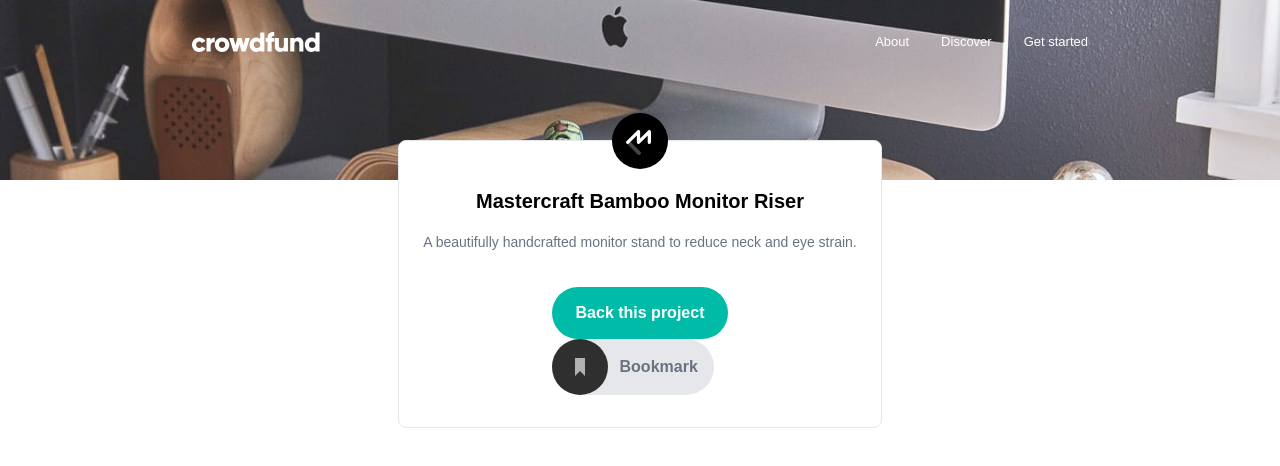
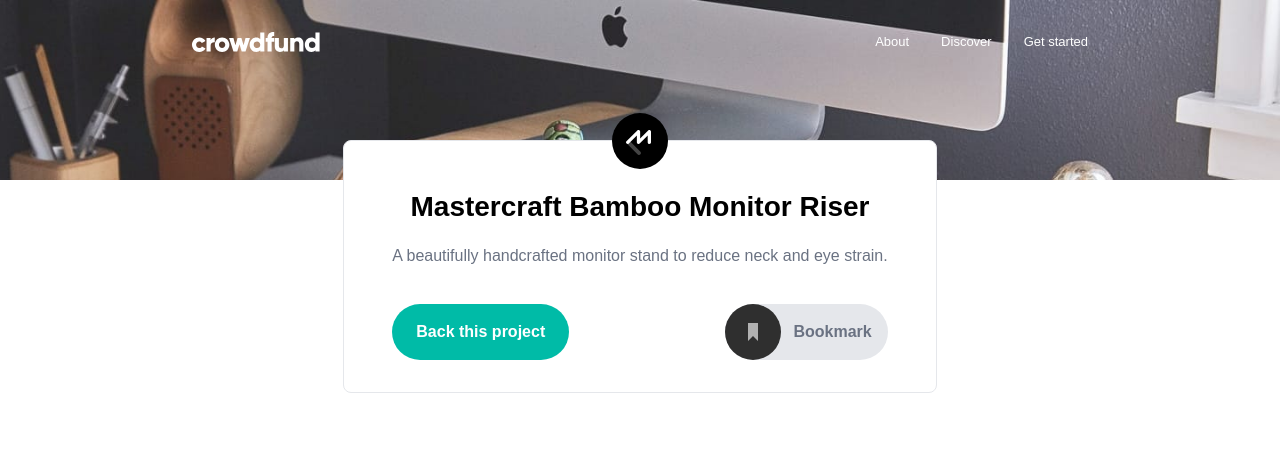
Before and after one commit to anet-eny/crowdfunding-product-page, a React (Vite) app: page / in a window 1280 px wide. Shown: the top 466 px of the page. Built offline with nearby package versions, Linux system fonts and the light colour scheme.

Commit message:
Update layout of Hero component

```diff
--- a/src/components/Button.jsx
+++ b/src/components/Button.jsx
@@ -1,6 +1,6 @@
 export default function Button({ variant = "active", onClick, children }) {
   const baseStyles =
-    "text-preset-6 font-bold text-white px-6 py-4 rounded-full transition-colors duration-200";
+    "text-preset-6 font-bold text-white px-6 py-4 rounded-full transition-colors duration-200 flex-shrink-0";
 
   const variants = {
     active: "bg-teal-500 hover:bg-teal-800 cursor-pointer",
--- a/src/components/Hero.jsx
+++ b/src/components/Hero.jsx
@@ -4,17 +4,19 @@ import BookmarkButton from "./BookmarkButton";
 
 export default function Hero() {
   return (
-    <section className="relative flex flex-col items-center text-center max-w-3xl -mt-10 px-6 pt-12 pb-8 bg-white border border-gray-200 rounded-lg">
+    <section className="relative flex flex-col text-center max-w-3xl -mt-10 px-6 sm:px-12 pt-12 pb-8 bg-white border border-gray-200 rounded-lg">
       <img
         src={logo}
-        className="absolute -top-7 max-w-14"
+        className="absolute -top-7 max-w-14 self-center"
         alt="Mastercraft logo"
       />
-      <h1 className="text-preset-4 mb-4">Mastercraft Bamboo Monitor Riser</h1>
-      <p className="text-preset-8--regular text-gray-500 mb-8">
+      <h1 className="text-preset-4 sm:text-preset-2 mb-4">
+        Mastercraft Bamboo Monitor Riser
+      </h1>
+      <p className="text-preset-8--regular sm:text-preset-6--regular text-gray-500 mb-8">
         A beautifully handcrafted monitor stand to reduce neck and eye strain.
       </p>
-      <div>
+      <div className="flex justify-between gap-2 overflow-x-auto">
         <Button>Back this project</Button>
         <BookmarkButton />
       </div>
```
